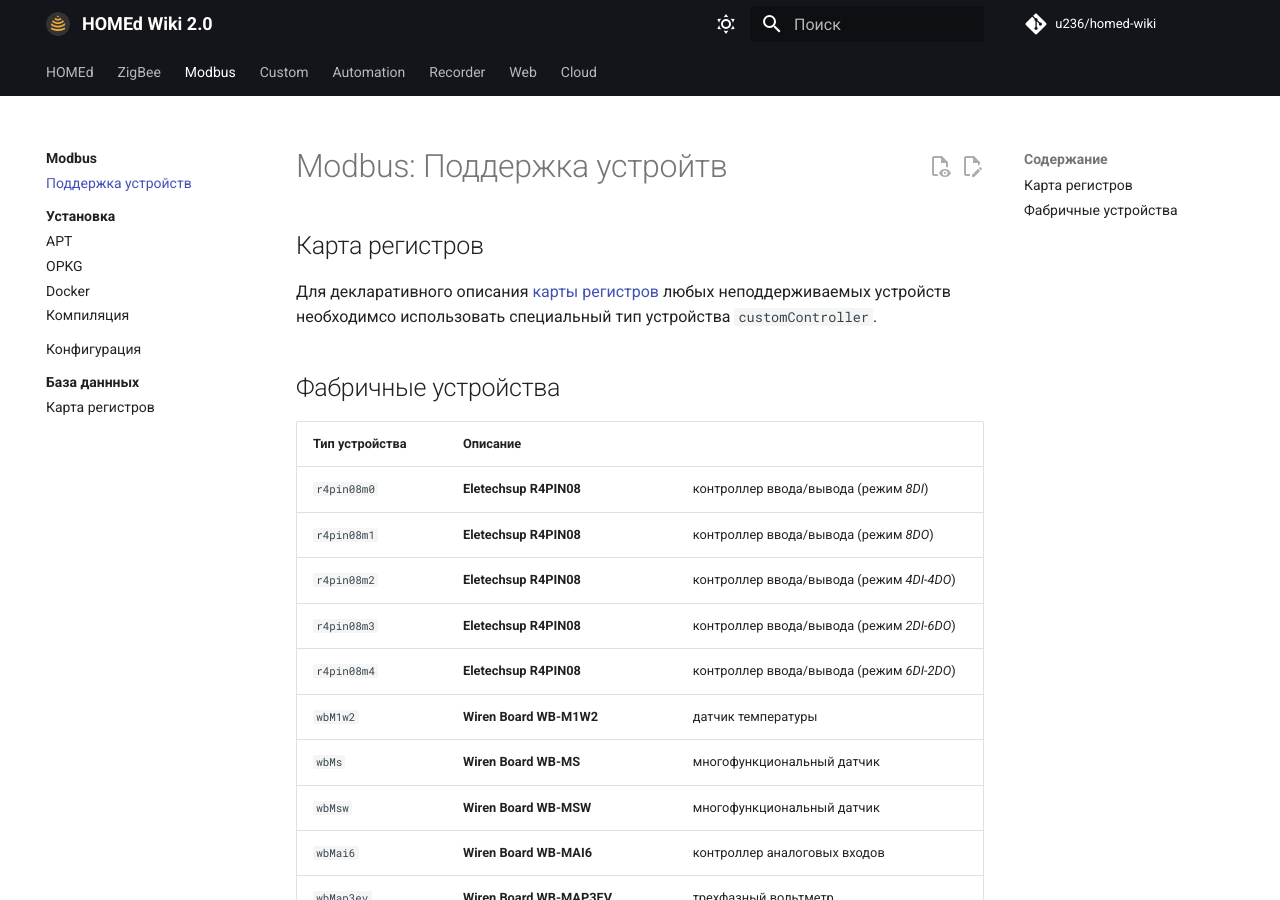
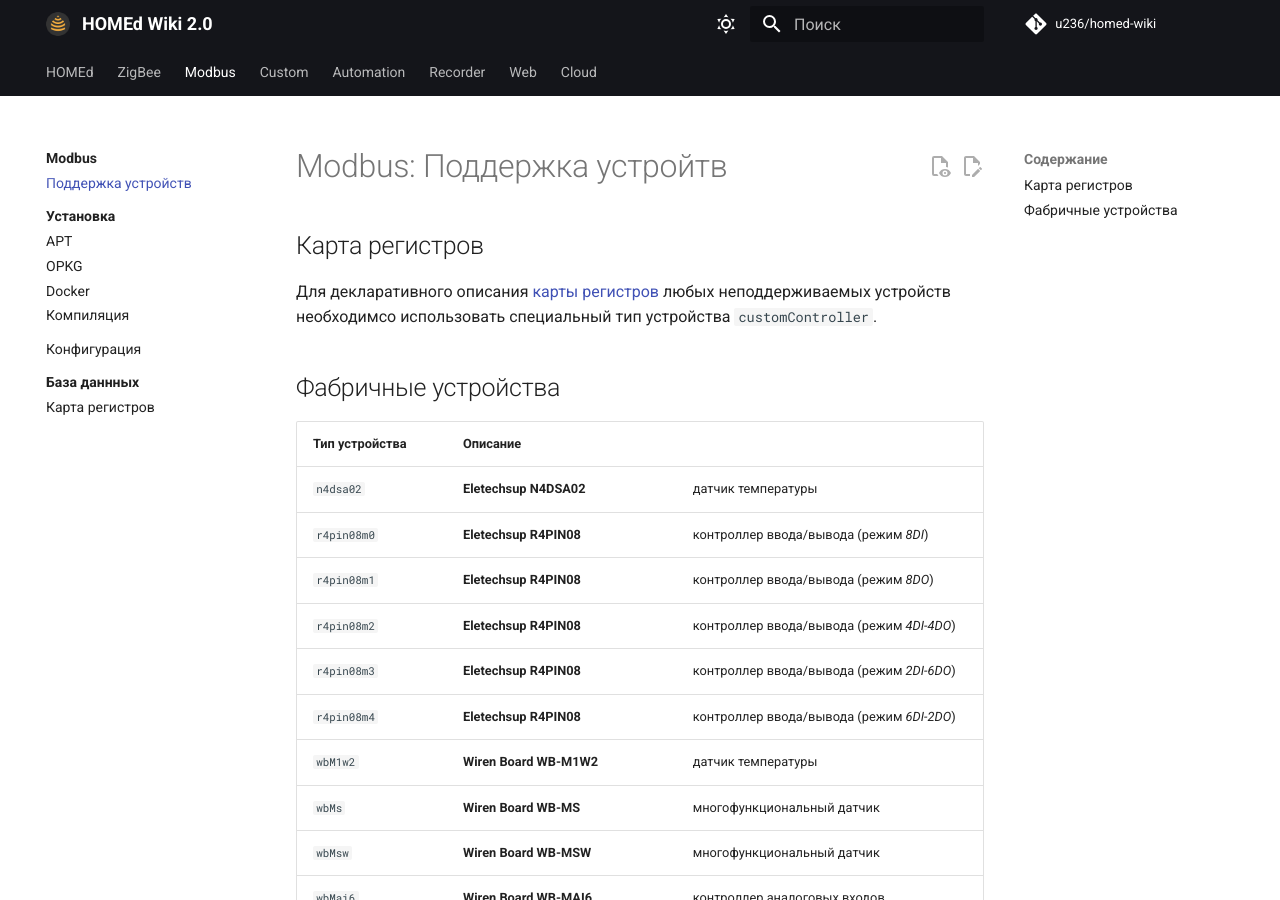
Before and after one commit to xyzroe/homed-wiki, an MkDocs documentation site: the page built from docs/modbus/devices.md, in a window 1280 px wide and 900 px high. Built offline with MkDocs 1.6.1 and Material for MkDocs 9.7.7, drawn with Linux system fonts in a browser that asks for light colours; comment, search, counter and statistics services are not loaded.

Commit message:
add n4dsa02 to modbus devices list

```diff
--- a/docs/modbus/devices.md
+++ b/docs/modbus/devices.md
@@ -12,6 +12,7 @@
 
 | Тип устройства | Описание ||
 |----------------|----------||
+| `n4dsa02`          | __Eletechsup N4DSA02__         | датчик температуры |
 | `r4pin08m0`        | __Eletechsup R4PIN08__         | контроллер ввода/вывода (режим _8DI_) |
 | `r4pin08m1`        | __Eletechsup R4PIN08__         | контроллер ввода/вывода (режим _8DO_) |
 | `r4pin08m2`        | __Eletechsup R4PIN08__         | контроллер ввода/вывода (режим _4DI-4DO_) |
```
